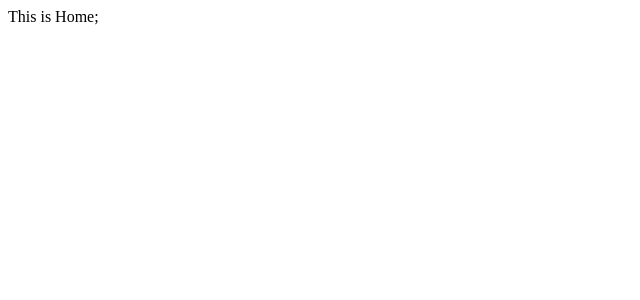
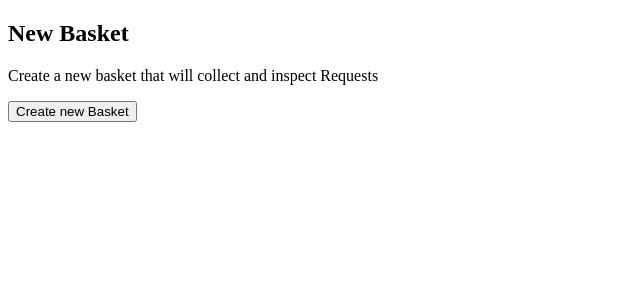
Before and after one commit to satyapatel293/requestBin, a React (Vite) app in the folder frontend/: page /web in a window 1280 px wide. Shown: the top 300 px of the page, without its empty margins (0-640 px from the left). Built offline with nearby package versions, Linux system fonts and the light colour scheme.

Commit message:
created header component and ensured associated functionality

```diff
--- a/frontend/src/components/BasketPage.tsx
+++ b/frontend/src/components/BasketPage.tsx
@@ -1,6 +1,7 @@
 import { useState, useEffect } from 'react';
 import { Request } from '../types';
 import services from '../services/basketService';
+import Header from './Header';
 
 interface BasketPageProps {
   id: string | null | undefined;
@@ -36,13 +37,15 @@ function BasketPage({ id }: BasketPageProps) {
 
   useEffect(() => {
     services.getBasketRequests(id)
-         .then(data => setRequests(data));
+         .then(data => setRequests(data))
+         .catch(error => console.error(error.message));
   }, []);
 
   return (
     <div>
-      {requests.map((request: Request) => {
-        return <p>{request.path}</p>
+      <Header pageTitle={`Basket: ${id}`} />
+      {requests.map((request: Request, idx: number) => {
+        return <p key={request.path + String(idx)}>{request.path}</p>
       })}
       This is BasketPage {id}
     </div>
--- /dev/null
+++ b/frontend/src/components/Header.tsx
@@ -0,0 +1,13 @@
+import { HeaderProps } from '../types'
+
+function Header({ pageTitle }: HeaderProps) {
+
+
+  return (
+    <>
+    <h2>{pageTitle}</h2>
+    </>
+  )
+}
+
+export default Header;
--- a/frontend/src/components/Home.tsx
+++ b/frontend/src/components/Home.tsx
@@ -1,9 +1,30 @@
+import Header from "./Header";
+// import services from '../services/basketService'
+import { useNavigate } from "react-router-dom";
 
 
 function Home () {
+  const navigate = useNavigate();
+
+  const createBasketButtonHandler = async () => {
+    alert('You clicked the button!');
+    // try {
+    //   const id = await services.createBasket();
+    //   navigate(`/web/${id}`);
+    // } catch (err: unknown) {
+    //   if (err instanceof Error) {
+    //     console.error(err.message);
+    //   } else {
+    //     console.error('Something went wrong');
+    //   }
+    // }
+  }
+
   return (
     <>
-      This is Home;
+    <Header pageTitle='New Basket'/>
+    <p>Create a new basket that will collect and inspect Requests</p>
+    <button onClick={createBasketButtonHandler}>Create new Basket</button>
     </>
   )
 }
--- a/frontend/src/services/basketService.ts
+++ b/frontend/src/services/basketService.ts
@@ -22,9 +22,10 @@ function deleteBasket(id: string) {
 }
 
 // create a basket (CREATE)
-function createBasket(id: string) {
-  return axios.post(baseUrl, { id })
+function createBasket() {
+  return axios.post(baseUrl)
     .then(response => response.data);
+    // ^assuming we are given the id from the backend
 }
 
 // clear all requests for a baskets (UPDATE by clearing)
--- a/frontend/src/types.ts
+++ b/frontend/src/types.ts
@@ -9,3 +9,7 @@ export interface Request {
   headers: Header;
   body: string;
 }
+
+export interface HeaderProps {
+  pageTitle: string;
+}
```
